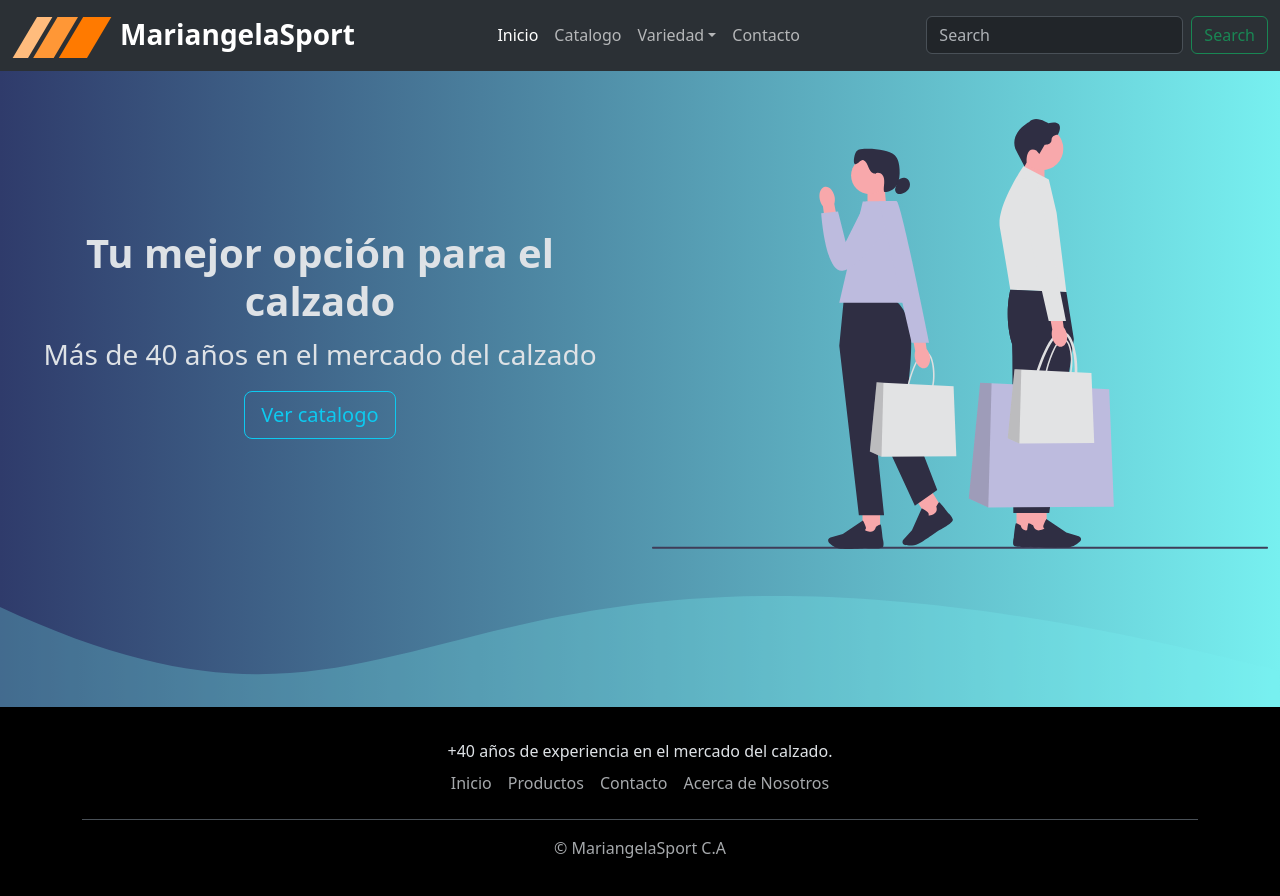
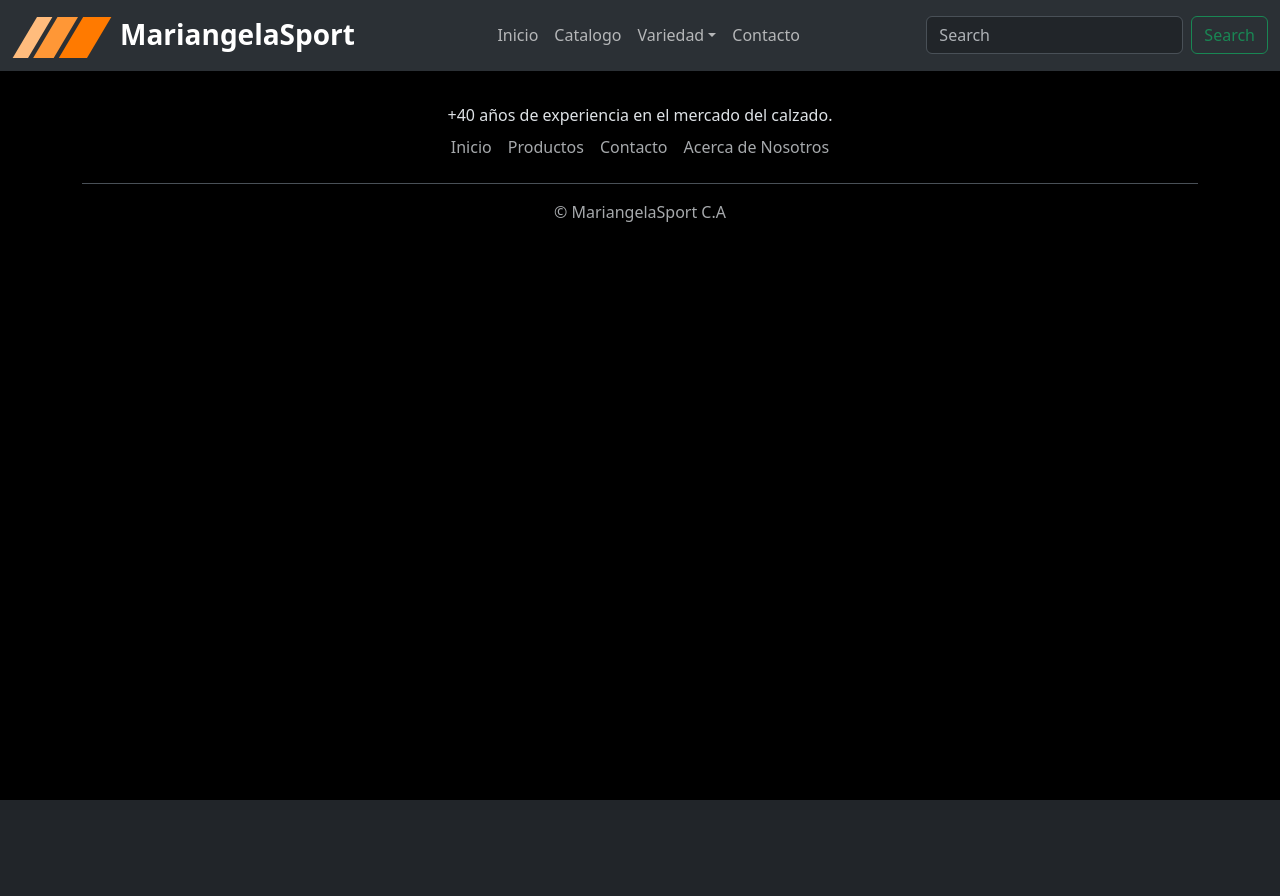
Before and after one commit to aarevalo07/Mi_Zapateria, a React (Vite) app in the folder mgsport/: page / in a window 1280 px wide. Shown: the top 896 px of the page. After the commit the page ends 800 px from the top, so only its background shows below. Built offline with nearby package versions, Linux system fonts and the light colour scheme.

Commit message:
Configuracion de endpoints en app.jsx

```diff
--- a/mgsport/src/App.jsx
+++ b/mgsport/src/App.jsx
@@ -12,9 +12,9 @@ const App = () => {
       <div className="app">
         <Header />
         <Routes>
-          <Route path="/" element={<Inicio/>}/>
-          <Route path="/catalogo" element={<Catalogo/>}/>
-          <Route path="/contacto" element={<Contacto/>}/>
+          <Route path="./" element={<Inicio/>}/>
+          <Route path="./catalogo" element={<Catalogo/>}/>
+          <Route path="./contacto" element={<Contacto/>}/>
         </Routes>
         <Footer />
       </div>
```
